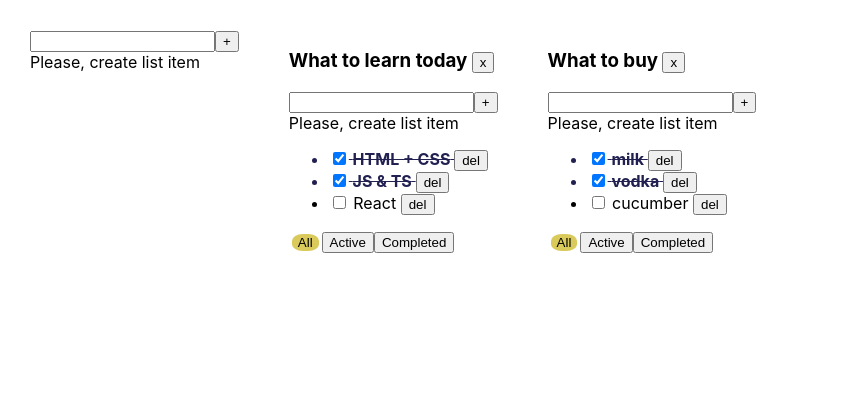
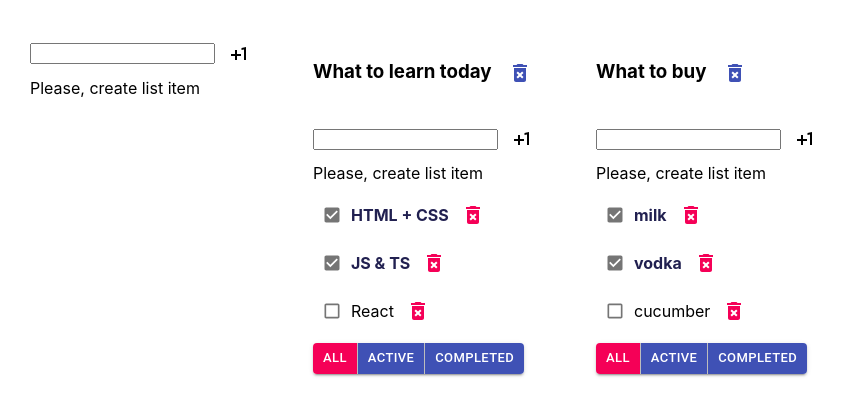
Before and after one commit to feerbax56/TodoList, a React (Create React App) app: page / in a window 1280 px wide. Shown: the top 416 px of the page, without its empty margins (0-845 px from the left). Built offline with nearby package versions, Linux system fonts and the light colour scheme.

Commit message:
add icon and btn from mui

```diff
--- a/package.json
+++ b/package.json
@@ -3,6 +3,8 @@
   "version": "0.1.0",
   "private": true,
   "dependencies": {
+    "@material-ui/core": "^4.12.4",
+    "@material-ui/icons": "^4.11.3",
     "@testing-library/jest-dom": "^4.2.4",
     "@testing-library/react": "^9.3.2",
     "@testing-library/user-event": "^7.1.2",
--- a/src/AddItemForm.tsx
+++ b/src/AddItemForm.tsx
@@ -1,5 +1,6 @@
 import React, {ChangeEvent, KeyboardEvent, useState} from 'react';
-
+import PlusOneIcon from '@material-ui/icons/PlusOne';
+import {IconButton} from '@material-ui/core';
 
 type AddItemFormPropsType = {
     addItem: (title: string) => void
@@ -53,9 +54,13 @@ const AddItemForm = (props: AddItemFormPropsType) => {
                 onChange={onChange}
                 onKeyDown={addTaskOnKeyDown}
             />
-            <button onClick={addItem}
-            >+
-            </button>
+            <IconButton color={'inherit'} size={'medium'} onClick={addItem}>
+                <PlusOneIcon/>
+            </IconButton>
+
+            {/*<button onClick={addItem}*/}
+            {/*>+*/}
+            {/*</button>*/}
             {userMessage}
         </div>
     );
--- a/src/TodoList.tsx
+++ b/src/TodoList.tsx
@@ -2,6 +2,8 @@ import React from 'react';
 import {FilterValuesType} from './App';
 import AddItemForm from './AddItemForm';
 import EditableSpan from './EditableSpan';
+import {Button, ButtonGroup, Checkbox, IconButton, List, ListItem} from '@material-ui/core';
+import DeleteForeverIcon from '@material-ui/icons/DeleteForever';
 
 
 export type TaskType = {
@@ -33,18 +35,28 @@ const TodoList = (props: TodoListPropsType) => {
                 props.changeTaskTitle(task.id, title, props.todoListId)
             }
             return (
-                <li key={task.id} className={task.isDone ? 'isDone' : ''}>
-                    <input
+                <ListItem key={task.id} className={task.isDone ? 'isDone' : ''} style={{padding: '0'}}>
+                    <Checkbox
                         onChange={(e) => props.changeStatus(task.id, e.currentTarget.checked, props.todoListId)}
-                        type="checkbox"
                         checked={task.isDone}
+                        size={'small'}
+                        color={'default'}
                     />
+
                     <EditableSpan title={task.title} changeTitle={changeTaskTitle}/>
-                    <button onClick={() => {
-                        props.removeTask(task.id, props.todoListId)
-                    }}>del
-                    </button>
-                </li>
+                    <IconButton
+                        color={'secondary'}
+                        onClick={() => {
+                            props.removeTask(task.id, props.todoListId)
+                        }}
+                    >
+                        <DeleteForeverIcon/>
+                    </IconButton>
+                    {/*<button onClick={() => {*/}
+                    {/*    props.removeTask(task.id, props.todoListId)*/}
+                    {/*}}>del*/}
+                    {/*</button>*/}
+                </ListItem>
             )
         }) : <span> Tasks list is empty</span>
 
@@ -58,22 +70,45 @@ const TodoList = (props: TodoListPropsType) => {
         <div>
             <h3>
                 <EditableSpan title={props.title} changeTitle={changeTodoListTitle}/>
-                <button onClick={() => props.removeTodoList(props.todoListId)}>x</button>
+                <IconButton
+                    onClick={() => props.removeTodoList(props.todoListId)}
+                    color={'primary'}
+                >
+                    <DeleteForeverIcon/>
+                </IconButton>
+                {/*<button onClick={() => props.removeTodoList(props.todoListId)}>x</button>*/}
             </h3>
             <AddItemForm addItem={addTask}/>
-            <ul>
+            <List>
                 {tasksItems}
-            </ul>
+            </List>
             <div>
-                <button className={props.filter === 'all' ? 'btn-active' : ''}
+                <ButtonGroup size="small" variant={'contained'} aria-label="contained primary button group">
+                    <Button
+                        // size="small"
+                        // variant={'contained'}
+                        color={props.filter === 'all' ? 'secondary' : 'primary'}
+                        // disableElevation
+                        // style={{margin: '1px'}}
                         onClick={handlerCreator('all', props.todoListId)}>All
-                </button>
-                <button className={props.filter === 'active' ? 'btn-active' : ''}
+                    </Button>
+                    <Button
+                        // size="small"
+                        // variant={'contained'}
+                        color={props.filter === 'active' ? 'secondary' : 'primary'}
+                        // disableElevation
+                        // style={{margin: '1px'}}
                         onClick={handlerCreator('active', props.todoListId)}>Active
-                </button>
-                <button className={props.filter === 'completed' ? 'btn-active' : ''}
+                    </Button>
+                    <Button
+                        // size="small"
+                        // variant={'contained'}
+                        color={props.filter === 'completed' ? 'secondary' : 'primary'}
+                        // disableElevation
+                        // style={{margin: '1px'}}
                         onClick={handlerCreator('completed', props.todoListId)}>Completed
-                </button>
+                    </Button>
+                </ButtonGroup>
             </div>
         </div>
     );
```
Also changed, not shown: 1 other file (tests, documents, lock files or other folders).
